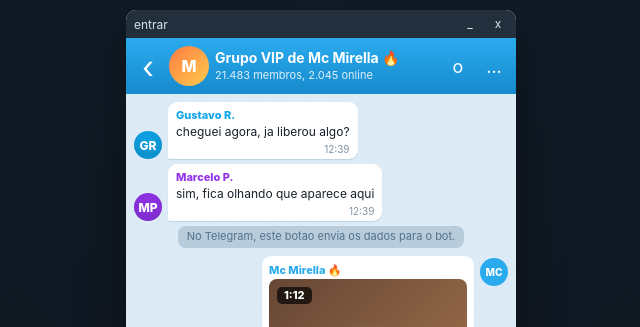
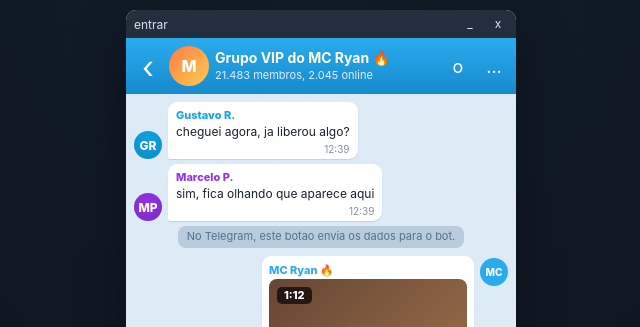
Before and after one commit to Marchesini8/miniapptelegram, a website: page index.html in a window 1280 px wide. Both pictures are taken after a click on the button "Continuar". Shown: the top 327 px of the page, 319-959 px from the left. Drawn offline with Linux system fonts and the light colour scheme.

Commit message:
Remove remaining female names

```diff
--- a/app.js
+++ b/app.js
@@ -25,7 +25,7 @@
   fe: { name: "Felipe A.", initials: "FA", color: "#7c3aed" },
   ro: { name: "Rodrigo T.", initials: "RT", color: "#ea580c" },
   ig: { name: "Igor M.", initials: "IM", color: "#0891b2" },
-  me: { name: "Mc Mirella \u{1F525}", initials: "MC", color: "#2aabee" },
+  me: { name: "MC Ryan \u{1F525}", initials: "MC", color: "#2aabee" },
 };
 
 const videos = [
@@ -420,7 +420,7 @@
 sendDataButton.addEventListener("click", () => {
   const payload = {
     action: "grupo_interativo_aberto",
-    group: "Grupo VIP de Mc Mirella",
+    group: "Grupo VIP do MC Ryan",
     currentStep,
   };
 
--- a/index.html
+++ b/index.html
@@ -4,7 +4,7 @@
     <meta charset="utf-8" />
     <meta name="viewport" content="width=device-width, initial-scale=1, viewport-fit=cover" />
     <meta name="theme-color" content="#2aabee" />
-    <title>Grupo VIP de Mc Mirella</title>
+    <title>Grupo VIP do MC Ryan</title>
     <script src="https://telegram.org/js/telegram-web-app.js"></script>
     <link rel="stylesheet" href="./styles.css" />
   </head>
@@ -21,7 +21,7 @@
           <button class="back-button" aria-label="Voltar">&lsaquo;</button>
           <div class="group-photo">M</div>
           <div class="group-title">
-            <strong id="group-name">Grupo VIP de Mc Mirella &#128293;</strong>
+            <strong id="group-name">Grupo VIP do MC Ryan &#128293;</strong>
             <span id="group-status">114 membros, 23.6k online</span>
           </div>
           <button class="header-icon" aria-label="Pesquisar">o</button>
```
